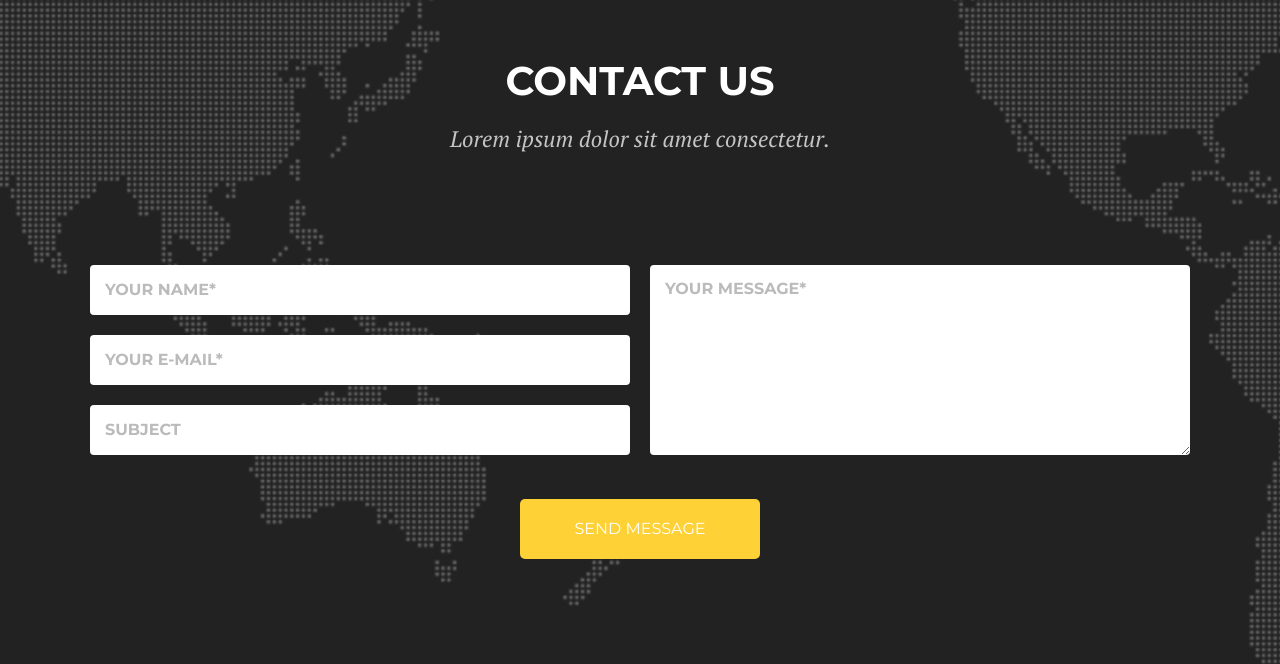
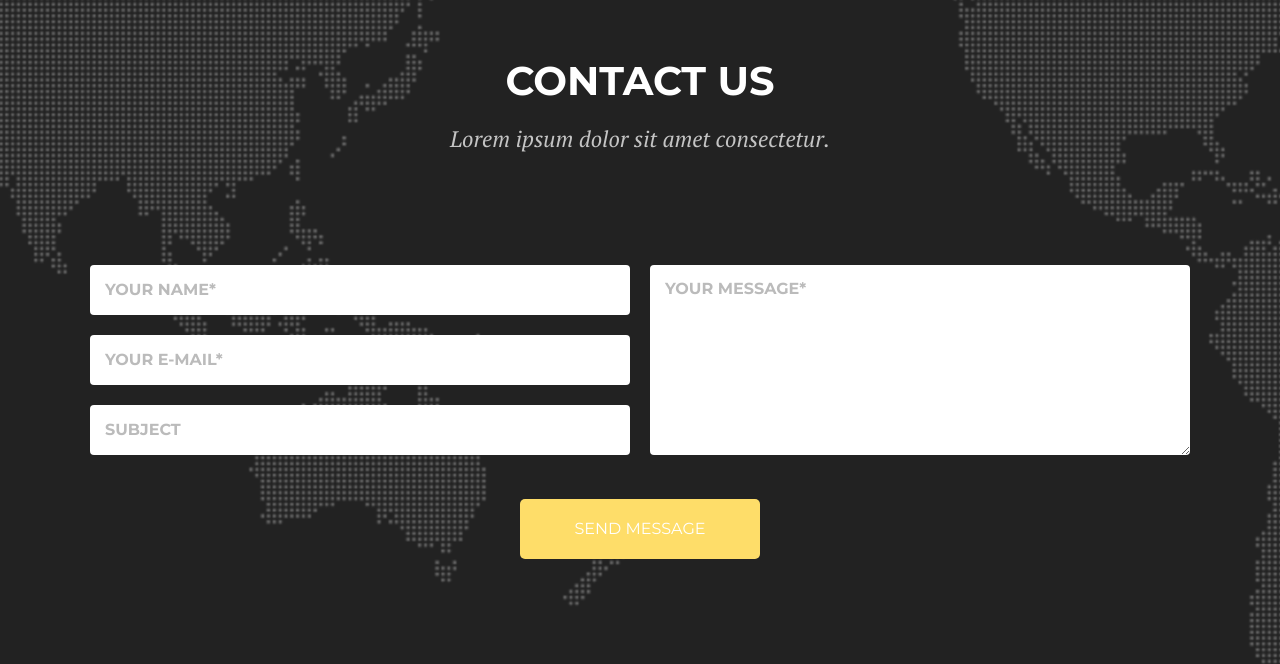
Before and after one commit to TomaszRusin/landing_page, a website: page index.html in a window 1280 px wide. In both pictures the pointer is over the input "Send message". Shown: the part 5797-6461 px from the top of the page. Drawn offline with nearby package versions, Linux system fonts and the light colour scheme; files that its build step writes are made by us from their sources.

Commit message:
Add send button hover

```diff
--- a/sass/sections/_contact.scss
+++ b/sass/sections/_contact.scss
@@ -72,6 +72,7 @@
             text-transform: uppercase;
             &:hover {
                 cursor: pointer;
+                background-color: $light-gold;
             }
         }
     }
```
